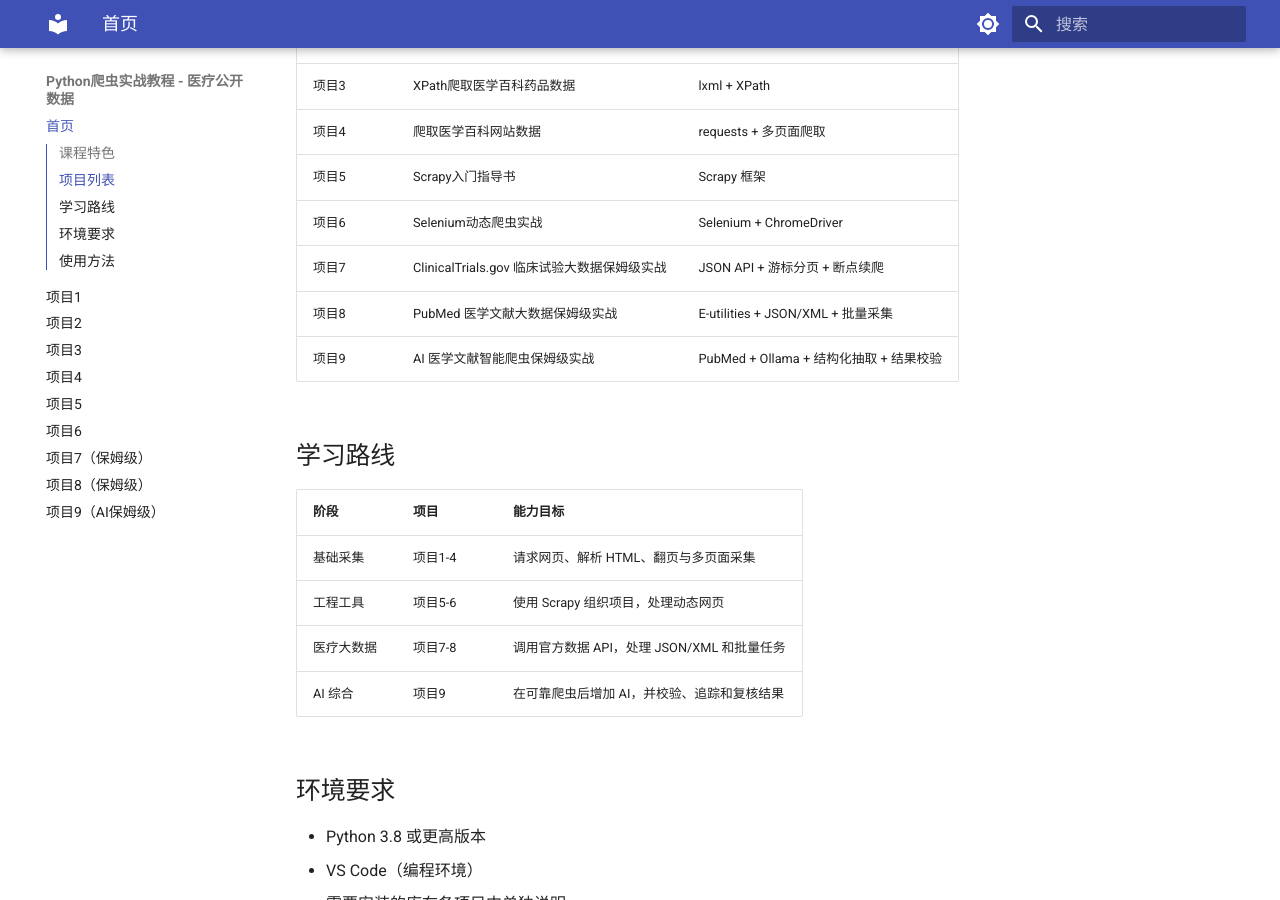
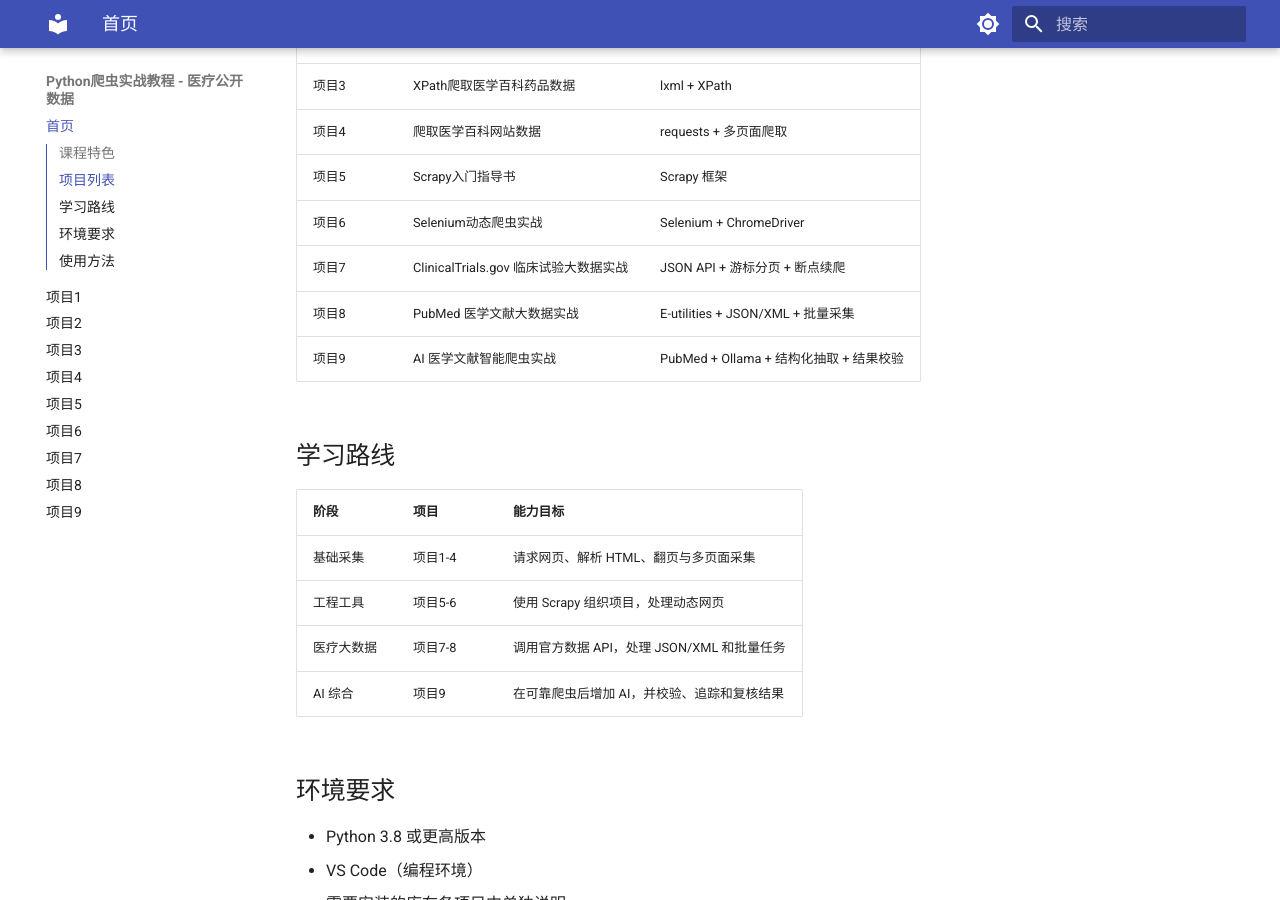
Before and after one commit to johnzee1/spider, an MkDocs documentation site: the page built from docs/index.md, in a window 1280 px wide and 900 px high, scrolled down 646 px. Built offline with MkDocs 1.6.1 and Material for MkDocs 9.7.7, drawn with Linux system fonts in a browser that asks for light colours.

```diff
--- a/docs/index.md
+++ b/docs/index.md
@@ -20,9 +20,9 @@
 | 项目4 | 爬取医学百科网站数据 | requests + 多页面爬取 |
 | 项目5 | Scrapy入门指导书 | Scrapy 框架 |
 | 项目6 | Selenium动态爬虫实战 | Selenium + ChromeDriver |
-| 项目7 | ClinicalTrials.gov 临床试验大数据保姆级实战 | JSON API + 游标分页 + 断点续爬 |
-| 项目8 | PubMed 医学文献大数据保姆级实战 | E-utilities + JSON/XML + 批量采集 |
-| 项目9 | AI 医学文献智能爬虫保姆级实战 | PubMed + Ollama + 结构化抽取 + 结果校验 |
+| 项目7 | ClinicalTrials.gov 临床试验大数据实战 | JSON API + 游标分页 + 断点续爬 |
+| 项目8 | PubMed 医学文献大数据实战 | E-utilities + JSON/XML + 批量采集 |
+| 项目9 | AI 医学文献智能爬虫实战 | PubMed + Ollama + 结构化抽取 + 结果校验 |
 
 ## 学习路线
 
--- a/mkdocs.yml
+++ b/mkdocs.yml
@@ -51,9 +51,9 @@ nav:
   - 项目4: 项目4/项目4-爬取医学百科网站数据.md
   - 项目5: 项目5/项目5-Scrapy入门指导书-完整版.md
   - 项目6: 项目6/项目6_Selenium动态爬虫实战.md
-  - 项目7（保姆级）: 项目7/项目7-ClinicalTrials临床试验大数据实战.md
-  - 项目8（保姆级）: 项目8/项目8-PubMed医学文献大数据实战.md
-  - 项目9（AI保姆级）: 项目9/项目9-AI医学文献智能爬虫实战.md
+  - 项目7: 项目7/项目7-ClinicalTrials临床试验大数据实战.md
+  - 项目8: 项目8/项目8-PubMed医学文献大数据实战.md
+  - 项目9: 项目9/项目9-AI医学文献智能爬虫实战.md
 
 # ============================================================
 # Markdown 扩展配置
```
Also changed, not shown: docs/项目7/项目7-ClinicalTrials临床试验大数据实战.md (+2 -2 lines), docs/项目8/项目8-PubMed医学文献大数据实战.md (+2 -2 lines), docs/项目9/项目9-AI医学文献智能爬虫实战.md (+2 -2 lines), site/404.html, site/index.html, site/项目1/项目1-爬取国家中医药管理局时政要闻数据/index.html, site/项目2/项目2-爬取医疗健康资讯网站数据/index.html, site/项目3/项目3-XPath爬取医学百科药品数据/index.html, site/项目4/项目4-爬取医学百科网站数据/index.html, site/项目5/项目5-Scrapy入门指导书-完整版/index.html, site/项目6/项目6_Selenium动态爬虫实战/index.html, site/项目7/项目7-ClinicalTrials临床试验大数据实战/index.html, site/项目8/项目8-PubMed医学文献大数据实战/index.html, site/项目9/项目9-AI医学文献智能爬虫实战/index.html.
